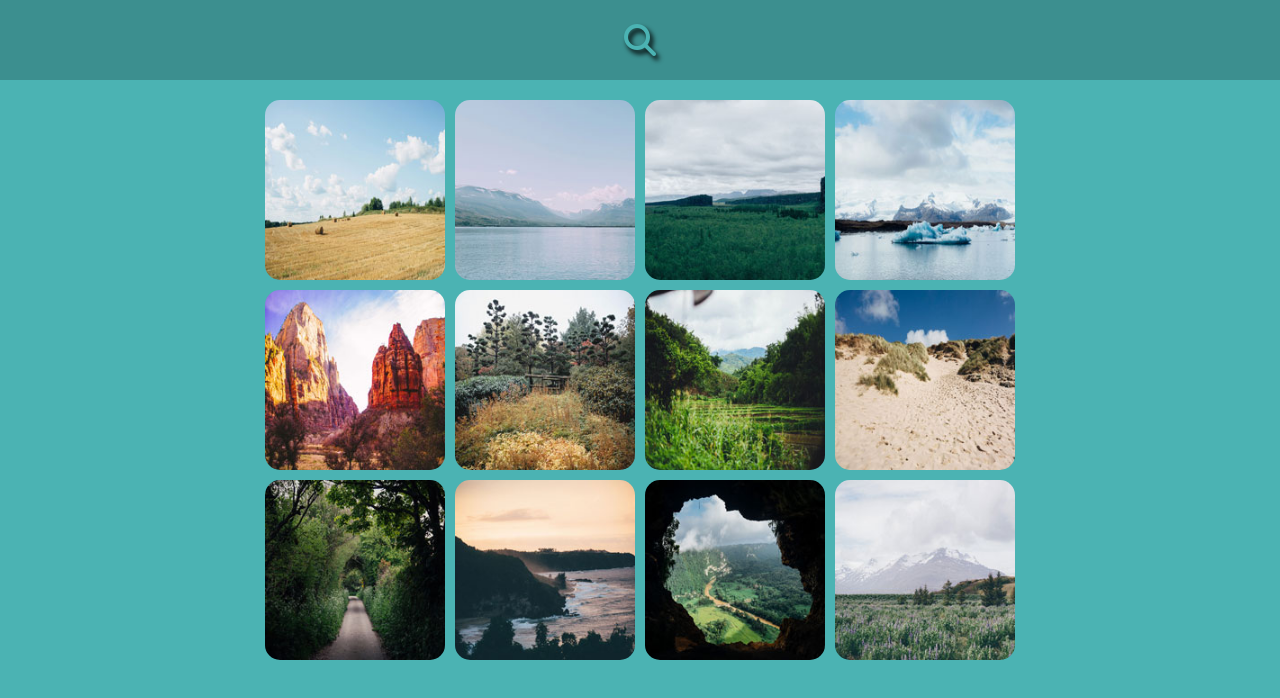
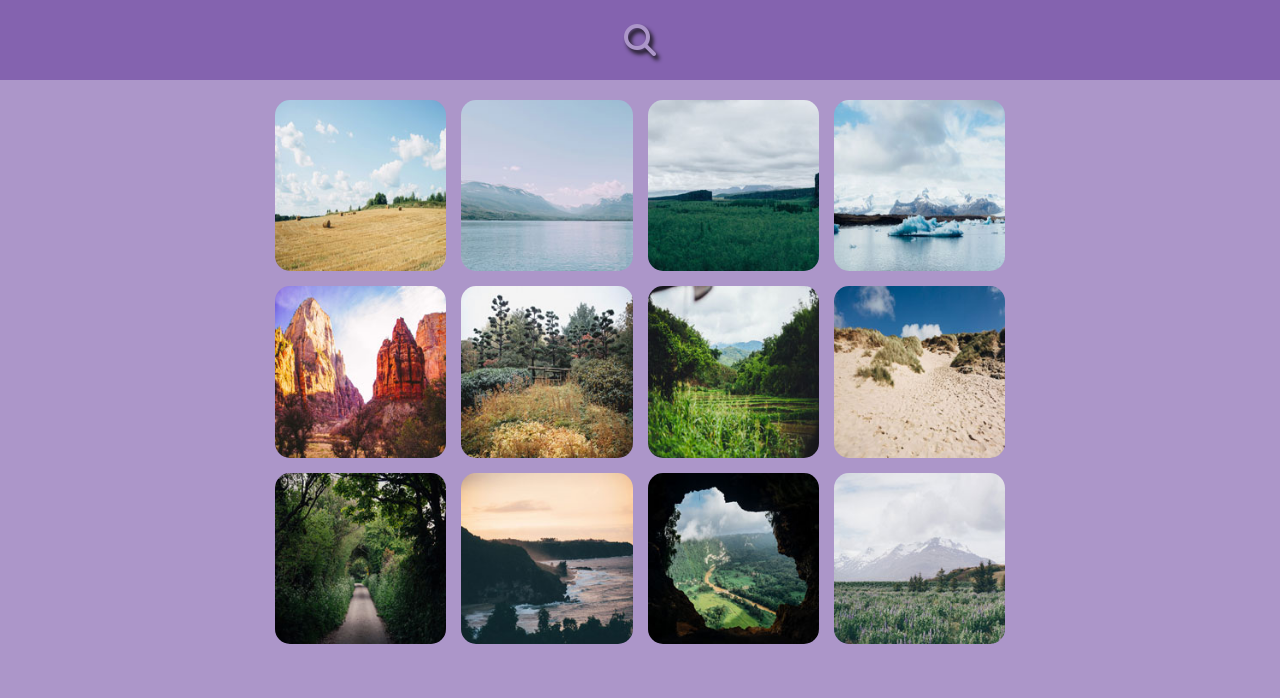
Before and after one commit to SkeetersDevJourney/Project-05-PhotoGallery, a plain HTML site: page index.html in a window 1280 px wide. Drawn offline with Linux system fonts and the light colour scheme.

Commit message:
some random tweaks

```diff
--- a/scss/components/_grid.scss
+++ b/scss/components/_grid.scss
@@ -10,7 +10,8 @@ main {
 .gallery {
   display: grid;
   justify-content: center;
+  margin: 0 10px;
   grid-template-columns: repeat(4, minmax(90px, 1fr));
   grid-auto-rows: minmax(90px, auto);
-  grid-gap: 10px;
+  grid-gap: 15px;
 }
--- a/scss/components/_images.scss
+++ b/scss/components/_images.scss
@@ -1,9 +1,14 @@
 /*///////////////////////////////////*/
 /*/            Images               /*/
 /*///////////////////////////////////*/
+
+@use "../utilities/" as *;
 
 img {
   display: block;
   width: 100%;
   border-radius: 15px;
+  &:hover {
+    box-shadow:  0 0 10px 10px $primary-color;
+  }
 }
--- a/scss/components/_searchbar.scss
+++ b/scss/components/_searchbar.scss
@@ -32,7 +32,7 @@ header {
   position: absolute;
   font-size: 2em;
   color: $secondary-color;
-  text-shadow: 3px 4px 5px black;
+  text-shadow: 3px 4px 4px rgb(14, 14, 14);
   top: 50%;
   left: 50%;
   transform: translate(-50%, -50%);
--- a/scss/utilities/_variables.scss
+++ b/scss/utilities/_variables.scss
@@ -1,2 +1,2 @@
-$primary-color: #3c8f8f;
-$secondary-color: lighten($primary-color, 10%)
+$primary-color: #8463af;
+$secondary-color: lighten($primary-color, 15%)
```
Also changed, not shown: css/styles.css, 1 other file.
